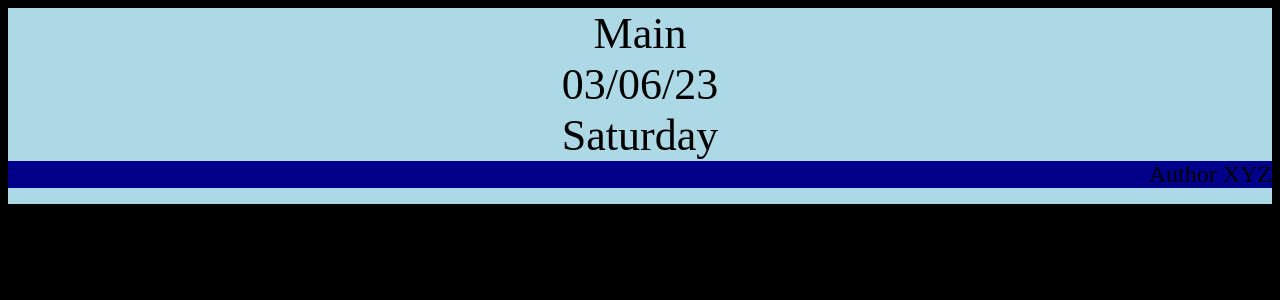
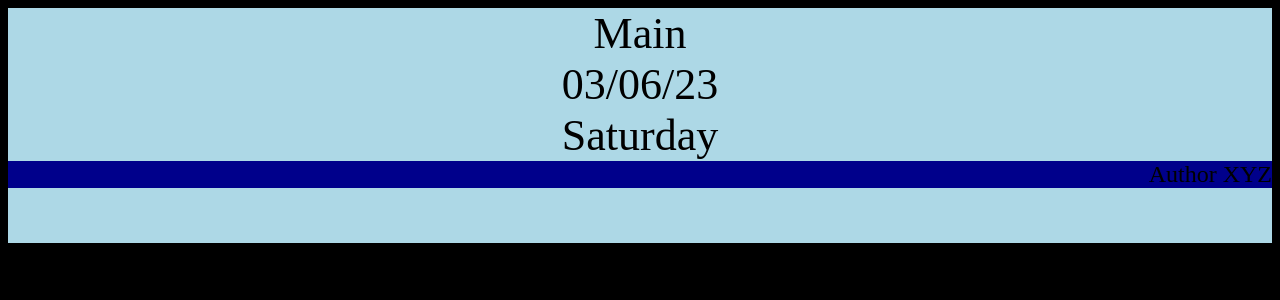
Before and after one commit to MiauChauu/KAGIA, a PHP site: page /top10.php in a window 1280 px wide. Shown: the top 300 px of the page. Run offline with PHP 8.4, Linux system fonts and the light colour scheme; data that the repository does not hold is empty.

Commit message:
Revert "Commit some files"
This reverts commit f2149969b66fdc14e187d801a158a2f41f275c63.

```diff
--- a/XAMPP/htdocs/persona.css
+++ b/XAMPP/htdocs/persona.css
@@ -41,6 +41,7 @@ h2
 }
 .inputBox input
 {
+
 	position: relative;
 	width: 100%;
 	padding: 20px 10px 10px;
--- a/XAMPP/htdocs/stylemarcel.css
+++ b/XAMPP/htdocs/stylemarcel.css
@@ -6,7 +6,7 @@ body{
 	background-color:lightblue;
 	font-size:44px;
 	width:100%;
-	height:25%;
+	height:30%;
 	text-align:center;
 	float: left;
 }
```
Also changed, not shown: 2 other files.
